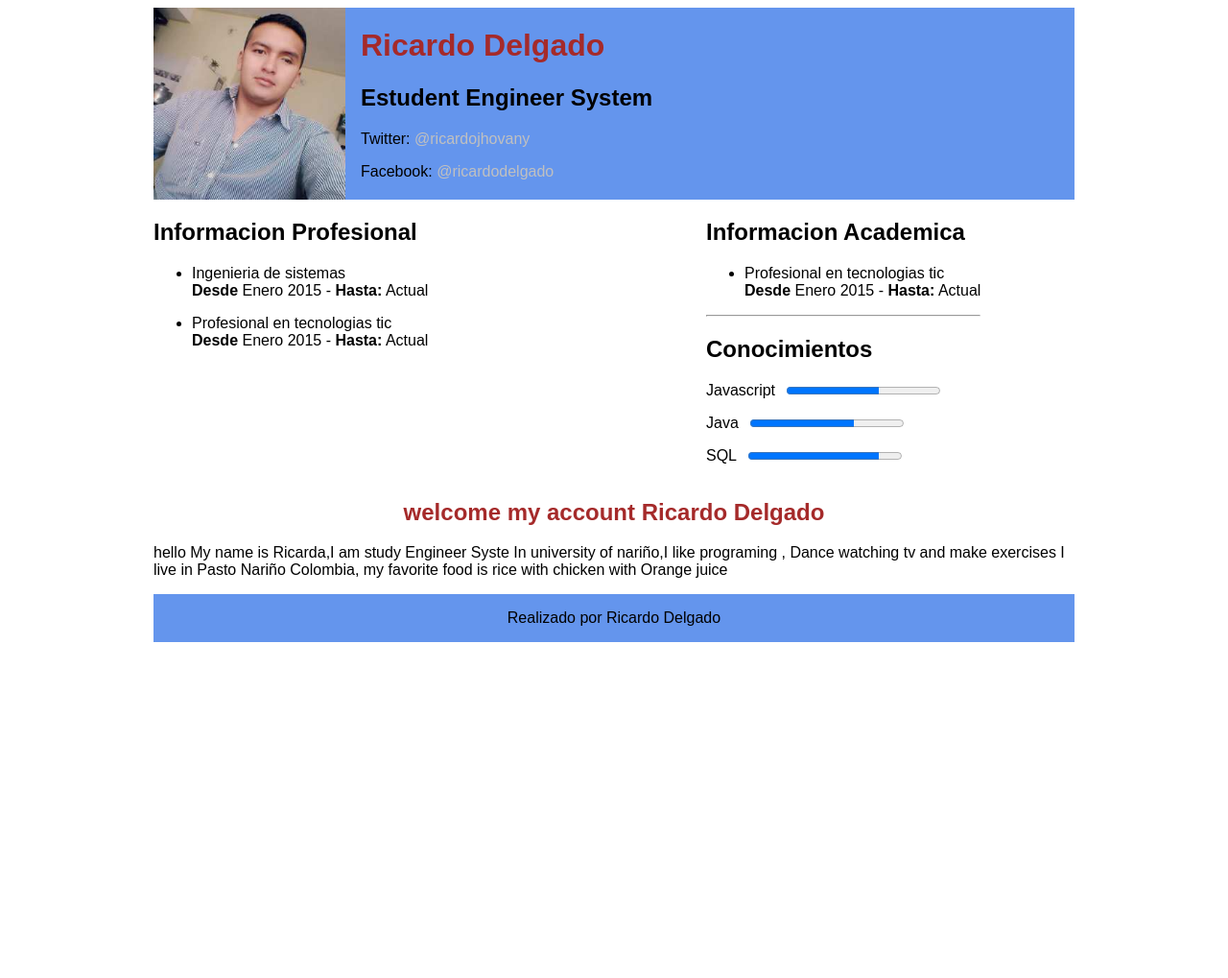
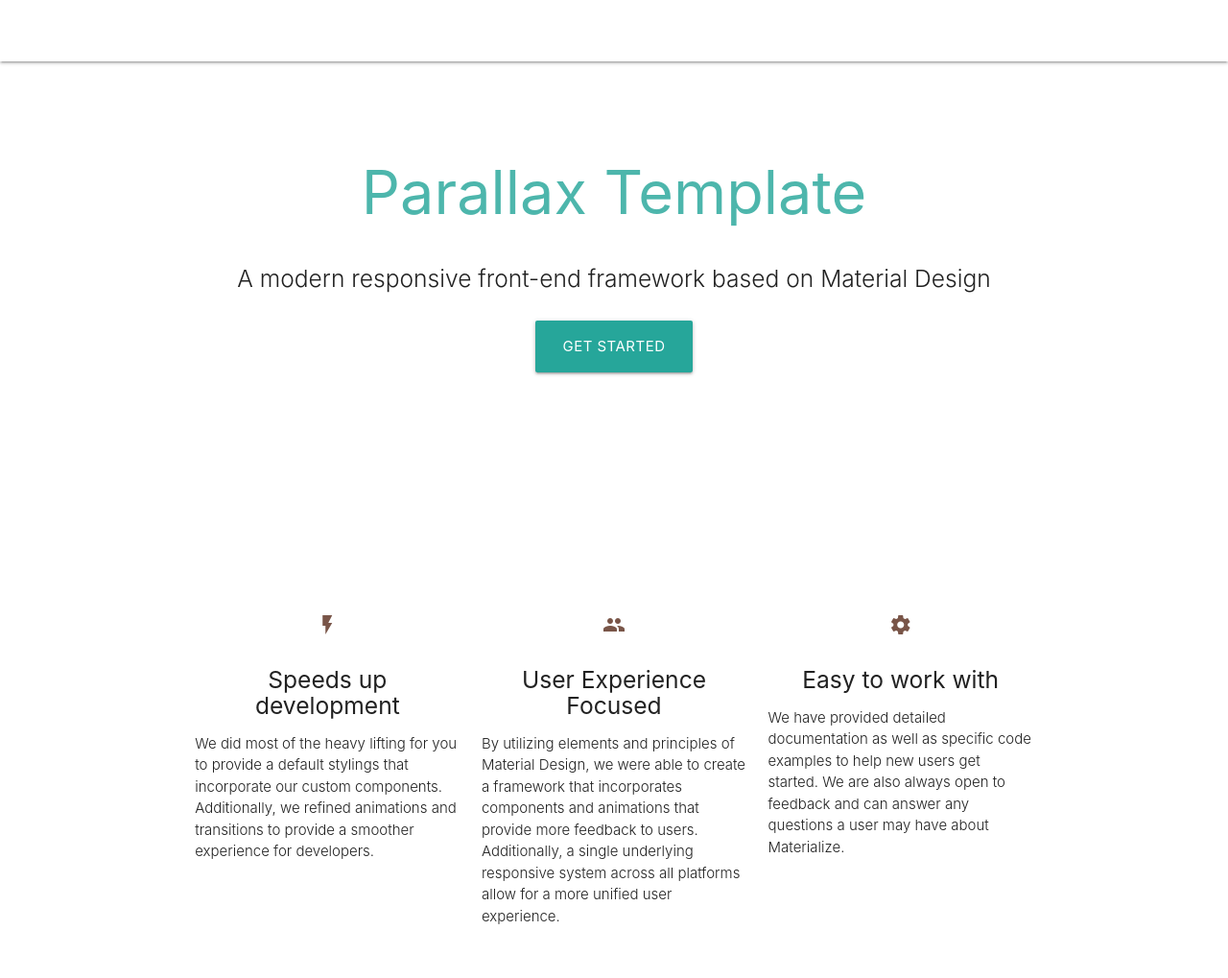
Before and after one commit to ricardodelgado1/project-Mr-Richie, a plain HTML site: page index.html in a window 1280 px wide. Shown: the top 1019 px of the page at 96% size. Before the commit the page ends 800 px from the top, so only its background shows below. Drawn offline with nearby package versions, Linux system fonts and the light colour scheme.

Commit message:
se arreglo diseño

```diff
--- a/index.html
+++ b/index.html
@@ -1,81 +1,164 @@
 <!DOCTYPE html>
 <html lang="en">
 <head>
-    <link href="styles/styles.css" rel="stylesheet" type="text/css">
-    <meta charset="UTF-8">
-    <meta http-equiv="X-UA-Compatible" content="IE=edge">
-    <meta name="viewport" content="width=device-width, initial-scale=1.0">
-    <title>Mi Curriculum</title>
+  <meta http-equiv="Content-Type" content="text/html; charset=UTF-8"/>
+  <meta name="viewport" content="width=device-width, initial-scale=1"/>
+  <title>Parallax Template - Materialize</title>
+
+  <!-- CSS  -->
+  <link href="https://fonts.googleapis.com/icon?family=Material+Icons" rel="stylesheet">
+  <link href="css/materialize.css" type="text/css" rel="stylesheet" media="screen,projection"/>
+  <link href="css/style.css" type="text/css" rel="stylesheet" media="screen,projection"/>
 </head>
 <body>
-    <header class="flex">
-        <img src="images/ricardo.jpg" alt="">
-        <div>
-         <h1>Ricardo Delgado</h1>
-         <h2>Estudent Engineer System</h2>
-         <p>Twitter: <a href="www.twitter.com/ricardojhovany">@ricardojhovany</q></a></p>
-         <p>Facebook: <a href="www.facebook.com/ricardojhovany">@ricardodelgado</q></a></p>
+  <nav class="white" role="navigation">
+    <div class="nav-wrapper container">
+      <a id="logo-container" href="#" class="brand-logo">Logo</a>
+      <ul class="right hide-on-med-and-down">
+        <li><a href="#">Navbar Link</a></li>
+      </ul>
+
+      <ul id="nav-mobile" class="sidenav">
+        <li><a href="#">Navbar Link</a></li>
+      </ul>
+      <a href="#" data-target="nav-mobile" class="sidenav-trigger"><i class="material-icons">menu</i></a>
+    </div>
+  </nav>
+
+  <div id="index-banner" class="parallax-container">
+    <div class="section no-pad-bot">
+      <div class="container">
+        <br><br>
+        <h1 class="header center teal-text text-lighten-2">Parallax Template</h1>
+        <div class="row center">
+          <h5 class="header col s12 light">A modern responsive front-end framework based on Material Design</h5>
+        </div>
+        <div class="row center">
+          <a href="http://materializecss.com/getting-started.html" id="download-button" class="btn-large waves-effect waves-light teal lighten-1">Get Started</a>
+        </div>
+        <br><br>
 
       </div>
-
-    </header>
-
-    <section class="flex">
-        <article>
-            <h2>Informacion Profesional</h2>
-            <ul>
-                <li>
-                   <p>Ingenieria de sistemas<br>
-                       <b>Desde</b>
-                       <time datetime="2015-01-25">Enero 2015</time> -
-                       <b>Hasta:</b> Actual
-                    </p>
-                </li>
-                <li>
-                    <p>Profesional en tecnologias tic<br>
-                        <b>Desde</b>
-                        <time datetime="2015-01-25">Enero 2015</time> -
-                        <b>Hasta:</b> Actual
-                     </p>
-                 </li>
-            </ul>
-        </article>
-        <aside>
-            <h2>Informacion Academica</h2>
-            <ul>
-            <li>
-                <p>Profesional en tecnologias tic<br>
-                    <b>Desde</b>
-                    <time datetime="2015-01-25">Enero 2015</time> -
-                    <b>Hasta:</b> Actual
-                 </p>
-             </li>
-            </ul>
-            <hr>
-            <h2>Conocimientos</h2>
-            <div  style="align-items: baseline;">
-                <p>Javascript <progress value="60" max="100"></progress></p>
-                <p>Java <progress value="68" max="100"></progress></p>
-                <p>SQL <progress value="85" max="100"></progress></p>
     </div>
-        </aside>
+    <div class="parallax"><img src="background1.jpg" alt="Unsplashed background img 1"></div>
+  </div>
 
 
-    </section>
+  <div class="container">
+    <div class="section">
 
-    <section>
+      <!--   Icon Section   -->
+      <div class="row">
+        <div class="col s12 m4">
+          <div class="icon-block">
+            <h2 class="center brown-text"><i class="material-icons">flash_on</i></h2>
+            <h5 class="center">Speeds up development</h5>
 
-    <h1 align="center" >welcome my account Ricardo Delgado</h1>
+            <p class="light">We did most of the heavy lifting for you to provide a default stylings that incorporate our custom components. Additionally, we refined animations and transitions to provide a smoother experience for developers.</p>
+          </div>
+        </div>
 
-    <p>hello My name is Ricarda,I am study Engineer Syste In university of nariño,I like programing , Dance watching tv and make exercises
-       I live in Pasto Nariño Colombia, my favorite food is rice with chicken with Orange juice
-    </p>
-    </section>
+        <div class="col s12 m4">
+          <div class="icon-block">
+            <h2 class="center brown-text"><i class="material-icons">group</i></h2>
+            <h5 class="center">User Experience Focused</h5>
 
-    <footer class="flex">
-        <section>
-            <p>Realizado por Ricardo Delgado</p>
-        </section>
+            <p class="light">By utilizing elements and principles of Material Design, we were able to create a framework that incorporates components and animations that provide more feedback to users. Additionally, a single underlying responsive system across all platforms allow for a more unified user experience.</p>
+          </div>
+        </div>
+
+        <div class="col s12 m4">
+          <div class="icon-block">
+            <h2 class="center brown-text"><i class="material-icons">settings</i></h2>
+            <h5 class="center">Easy to work with</h5>
+
+            <p class="light">We have provided detailed documentation as well as specific code examples to help new users get started. We are also always open to feedback and can answer any questions a user may have about Materialize.</p>
+          </div>
+        </div>
+      </div>
+
+    </div>
+  </div>
+
+
+  <div class="parallax-container valign-wrapper">
+    <div class="section no-pad-bot">
+      <div class="container">
+        <div class="row center">
+          <h5 class="header col s12 light">A modern responsive front-end framework based on Material Design</h5>
+        </div>
+      </div>
+    </div>
+    <div class="parallax"><img src="background2.jpg" alt="Unsplashed background img 2"></div>
+  </div>
+
+  <div class="container">
+    <div class="section">
+
+      <div class="row">
+        <div class="col s12 center">
+          <h3><i class="mdi-content-send brown-text"></i></h3>
+          <h4>Contact Us</h4>
+          <p class="left-align light">Lorem ipsum dolor sit amet, consectetur adipiscing elit. Nullam scelerisque id nunc nec volutpat. Etiam pellentesque tristique arcu, non consequat magna fermentum ac. Cras ut ultricies eros. Maecenas eros justo, ullamcorper a sapien id, viverra ultrices eros. Morbi sem neque, posuere et pretium eget, bibendum sollicitudin lacus. Aliquam eleifend sollicitudin diam, eu mattis nisl maximus sed. Nulla imperdiet semper molestie. Morbi massa odio, condimentum sed ipsum ac, gravida ultrices erat. Nullam eget dignissim mauris, non tristique erat. Vestibulum ante ipsum primis in faucibus orci luctus et ultrices posuere cubilia Curae;</p>
+        </div>
+      </div>
+
+    </div>
+  </div>
+
+
+  <div class="parallax-container valign-wrapper">
+    <div class="section no-pad-bot">
+      <div class="container">
+        <div class="row center">
+          <h5 class="header col s12 light">A modern responsive front-end framework based on Material Design</h5>
+        </div>
+      </div>
+    </div>
+    <div class="parallax"><img src="background3.jpg" alt="Unsplashed background img 3"></div>
+  </div>
+
+  <footer class="page-footer teal">
+    <div class="container">
+      <div class="row">
+        <div class="col l6 s12">
+          <h5 class="white-text">Company Bio</h5>
+          <p class="grey-text text-lighten-4">We are a team of college students working on this project like it's our full time job. Any amount would help support and continue development on this project and is greatly appreciated.</p>
+
+
+        </div>
+        <div class="col l3 s12">
+          <h5 class="white-text">Settings</h5>
+          <ul>
+            <li><a class="white-text" href="#!">Link 1</a></li>
+            <li><a class="white-text" href="#!">Link 2</a></li>
+            <li><a class="white-text" href="#!">Link 3</a></li>
+            <li><a class="white-text" href="#!">Link 4</a></li>
+          </ul>
+        </div>
+        <div class="col l3 s12">
+          <h5 class="white-text">Connect</h5>
+          <ul>
+            <li><a class="white-text" href="#!">Link 1</a></li>
+            <li><a class="white-text" href="#!">Link 2</a></li>
+            <li><a class="white-text" href="#!">Link 3</a></li>
+            <li><a class="white-text" href="#!">Link 4</a></li>
+          </ul>
+        </div>
+      </div>
+    </div>
+    <div class="footer-copyright">
+      <div class="container">
+      Made by <a class="brown-text text-lighten-3" href="http://materializecss.com">Materialize</a>
+      </div>
+    </div>
   </footer>
+
+
+  <!--  Scripts-->
+  <script src="https://code.jquery.com/jquery-2.1.1.min.js"></script>
+  <script src="js/materialize.js"></script>
+  <script src="js/init.js"></script>
+
   </body>
 </html>
--- a/styles/styles.css
+++ /dev/null
@@ -1,63 +0,0 @@
-
-/*
-*{
-    outline: 1px solid red;
-}
-*/
-
-
-body{
- font-family: Arial, Helvetica, sans-serif;
-
-}
-
-header, section{
- width: 960px;
- margin: 0 auto;
-
-}
-
-header{
- background-color: cornflowerblue;
-}
-
-
-article{
-    width: 60%;
-}
-
-img{
-  width: 200px;
-  height: 200px;
-  margin-right: 16px;
-}
-
-h1{
-color: brown;
-
-}
-
-a, a:link, a:visited{
-    text-decoration: none;
-    color: silver;
-}
-
-.flex{
-    display: flex;
-}
-
-progress{
-    margin-left: 8px;
-}
-
-footer, section{
-    width: 960px;
-    margin: 0 auto;
-
-
-   }
-
-   footer{
-    background-color: cornflowerblue;
-    text-align: center;
-   }
```
Also changed, not shown: images/ricardo.jpg (deleted), 1 other file. Lines whose indentation alone changed are shown as unchanged.
